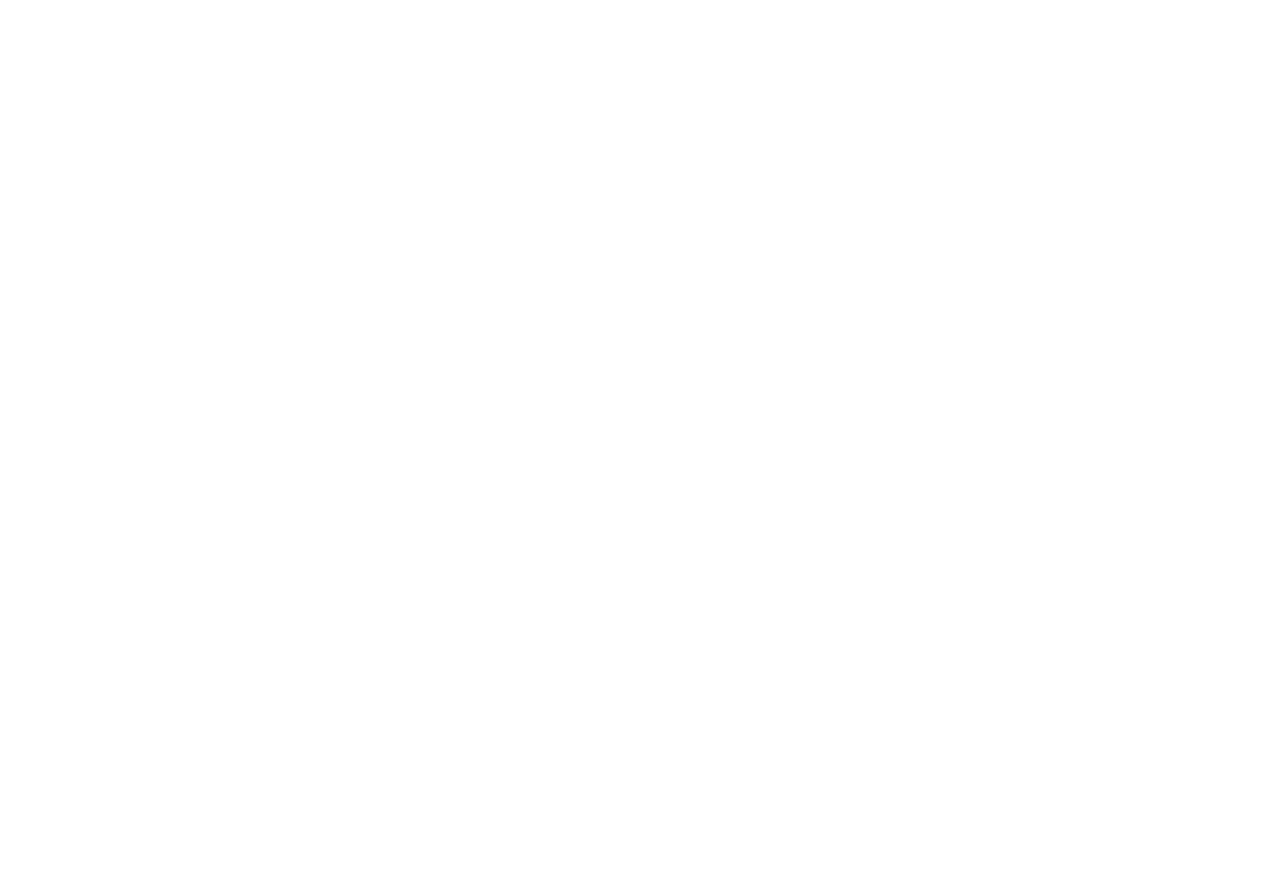
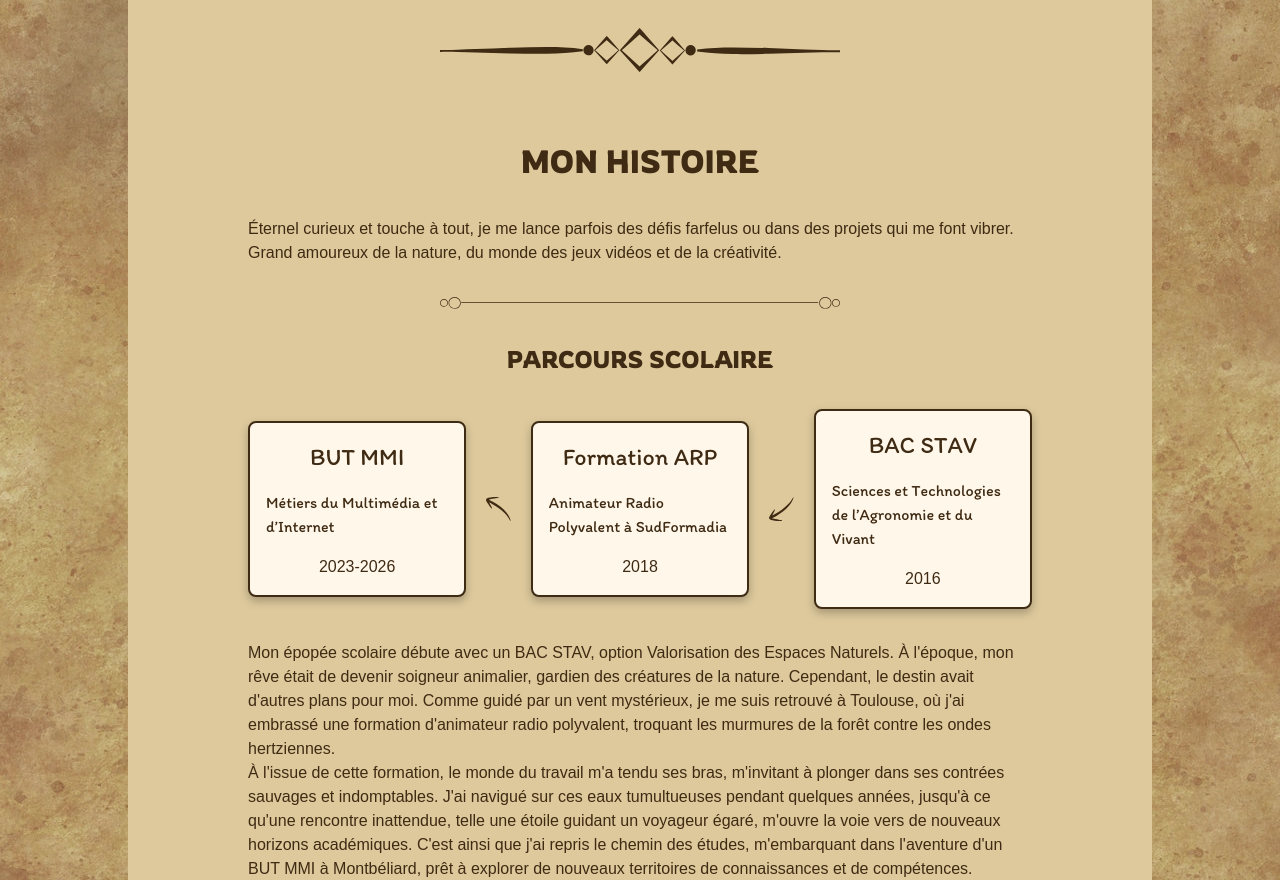
Before and after one commit to SamuelCharasse/Portfolio, a Vue app: page /about in a window 1280 px wide. Shown: the part 220-1100 px from the top of the page. Before the commit the page ends 800 px from the top, so only its background shows below. Built offline with nearby package versions, Linux system fonts and the light colour scheme; a web font is replaced by a local one.

Commit message:
feat: add page layout for about using blank data

```diff
--- /dev/null
+++ b/src/components/icons/Arrow.vue
@@ -0,0 +1,18 @@
+<!-- eslint-disable vue/multi-word-component-names -->
+<script setup lang="ts">
+defineProps<{
+    direction: 'top' | 'bottom'
+}>()
+
+</script>
+
+<template>
+    <svg v-if="direction === 'top'" width="48" height="48" viewBox="0 0 48 48" fill="none" xmlns="http://www.w3.org/2000/svg">
+<path d="M12.0952 4.09752C14.6954 3.56448 17.0746 3.20044 19.0897 2.91442C23.1331 2.34238 25.7073 2.05636 25.7203 1.53631C25.7333 1.01627 23.1201 0.444246 18.9077 0.379241C16.4123 0.343052 13.9177 0.495171 11.4452 0.834285C10.041 1.0293 8.5849 1.27629 7.07678 1.61432C6.32272 1.77033 5.58166 1.96536 4.8016 2.16038C3.86303 2.3938 2.96161 2.75698 2.12338 3.23945C1.57222 3.56859 1.09788 4.01189 0.732258 4.53955C0.488144 4.90832 0.312026 5.31784 0.212224 5.74868C0.0887644 5.86704 0.013717 6.02705 0.00170254 6.19766C-0.0103119 6.36826 0.0415811 6.53725 0.147234 6.67175C0.228788 7.59308 0.52248 8.48304 1.00531 9.27196C1.79837 10.5721 2.48739 11.6381 3.20245 12.7562C4.60657 14.9274 5.91967 16.8646 7.10277 18.4637C9.40396 21.662 11.0681 23.5211 11.5361 23.2871C12.0042 23.0531 11.2111 20.7519 9.52099 17.2416C8.67592 15.4865 7.60983 13.4323 6.38773 11.1571C6.32376 11.062 6.26725 10.962 6.21871 10.8581C7.88284 11.8462 9.963 13.0423 12.5502 14.5244C16.2035 16.6436 20.6759 19.3218 25.0702 22.455C29.4405 25.5111 33.4953 28.9953 37.1742 32.8559C40.1181 35.9338 42.7325 39.3107 44.9748 42.9317C46.665 45.6879 47.5751 47.4951 47.8871 47.391C48.1991 47.287 47.8871 45.2979 46.665 42.1906C44.9703 38.1145 42.6882 34.3082 39.8914 30.8927C36.3651 26.5659 32.3417 22.6691 27.9045 19.2828C23.852 16.1674 19.5954 13.3268 15.1634 10.7801C10.6781 8.17987 7.62285 6.64576 5.51668 5.70968C6.29674 5.44966 7.27182 5.21562 8.11689 4.9946C9.508 4.64357 10.8601 4.33156 12.1732 4.07153" fill="#3F2A13"/>
+</svg>
+<svg v-else width="48" height="48" viewBox="0 0 48 48" fill="none" xmlns="http://www.w3.org/2000/svg">
+<path d="M12.0952 43.6718C14.6954 44.2048 17.0746 44.5688 19.0897 44.8549C23.1331 45.4269 25.7073 45.7129 25.7203 46.233C25.7333 46.753 23.1201 47.325 18.9077 47.39C16.4123 47.4262 13.9177 47.2741 11.4452 46.935C10.041 46.74 8.5849 46.493 7.07678 46.155C6.32272 45.999 5.58166 45.8039 4.8016 45.6089C3.86303 45.3755 2.96161 45.0123 2.12338 44.5298C1.57222 44.2007 1.09788 43.7574 0.732258 43.2297C0.488144 42.861 0.312026 42.4514 0.212224 42.0206C0.0887644 41.9022 0.013717 41.7422 0.00170254 41.5716C-0.0103119 41.401 0.0415811 41.232 0.147234 41.0975C0.228788 40.1762 0.52248 39.2862 1.00531 38.4973C1.79837 37.1972 2.48739 36.1311 3.20245 35.0131C4.60656 32.8419 5.91967 30.9047 7.10277 29.3056C9.40395 26.1073 11.0681 24.2482 11.5361 24.4822C12.0042 24.7162 11.2111 27.0174 9.52098 30.5277C8.67592 32.2828 7.60982 34.337 6.38772 36.6122C6.32376 36.7073 6.26725 36.8073 6.21871 36.9112C7.88284 35.9231 9.963 34.727 12.5502 33.2449C16.2035 31.1257 20.6759 28.4475 25.0702 25.3142C29.4405 22.2582 33.4953 18.774 37.1742 14.9134C40.1181 11.8355 42.7325 8.4586 44.9748 4.83759C46.665 2.08136 47.5751 0.274227 47.8871 0.378239C48.1991 0.482246 47.8871 2.47141 46.665 5.57866C44.9703 9.65483 42.6882 13.4611 39.8914 16.8766C36.3651 21.2034 32.3417 25.1002 27.9045 28.4865C23.852 31.6019 19.5954 34.4425 15.1634 36.9892C10.6781 39.5894 7.62285 41.1235 5.51668 42.0596C6.29674 42.3196 7.27182 42.5537 8.11689 42.7747C9.508 43.1257 10.8601 43.4377 12.1732 43.6978" fill="#3F2A13"/>
+</svg>
+
+
+</template>
--- a/src/pages/about.vue
+++ b/src/pages/about.vue
@@ -1,15 +1,122 @@
 <!-- eslint-disable vue/multi-word-component-names -->
 <script setup lang="ts">
-import { RouterView } from 'vue-router';
+import Separateur1 from '@/components/icons/separateur1.vue'
+import Separateur2 from '@/components/icons/separateur2.vue'
+import CardAbout from '@/components/CardAbout.vue'
+import Separateur3 from '@/components/icons/separateur3.vue'
+import Arrow from '@/components/icons/Arrow.vue';
 </script>
 
 <template>
-    <header>
-        <div class="wrapper">
-            <h1 class="text-2xl bg-slate-400">Template About</h1>
-        </div>
-    </header>
-    <main>
-        <RouterView/>
-    </main>
+  <div class="h-full w-full bg-[url(/ScrollBackground2.webp)] p-32 bg-fixed">
+    <div class="bg-LightBrown p-2">
+      <div class="flex flex-col items-center p-28 *:space-y-8 *:flex *:flex-col *:items-center space-y-8">
+        <section class="flex flex-col items-center">
+          <Separateur1 />
+          <img src="" alt="" />
+          <h1>Mon histoire</h1>
+          <p>
+            Éternel curieux et touche à tout, je me lance parfois des défis farfelus ou dans des
+            projets qui me font vibrer. Grand amoureux de la nature, du monde des jeux vidéos et de
+            la créativité.
+          </p>
+        </section>
+        <Separateur2 />
+        <section class="">
+          <h2>Parcours scolaire</h2>
+          <div class="flex items-center gap-5">
+            <CardAbout
+              type="school"
+              title="BUT MMI"
+              location="Métiers du Multimédia et d’Internet"
+              period="2023-2026"
+              class="w-1/2"
+            />
+            <Arrow direction="top" />
+            <CardAbout
+              type="school"
+              title="Formation ARP"
+              location="Animateur Radio Polyvalent à SudFormadia"
+              period="2018"
+              class="w-1/2"
+            />
+            <Arrow direction="bottom" />
+            <CardAbout
+              type="school"
+              title="BAC STAV"
+              location="Sciences et Technologies de l’Agronomie et du Vivant"
+              period="2016"
+              class="w-1/2"
+            />
+          </div>
+          <p>
+            Mon épopée scolaire débute avec un BAC STAV, option Valorisation des Espaces Naturels. À
+            l'époque, mon rêve était de devenir soigneur animalier, gardien des créatures de la
+            nature. Cependant, le destin avait d'autres plans pour moi. Comme guidé par un vent
+            mystérieux, je me suis retrouvé à Toulouse, où j'ai embrassé une formation d'animateur
+            radio polyvalent, troquant les murmures de la forêt contre les ondes hertziennes.<br />
+            À l'issue de cette formation, le monde du travail m'a tendu ses bras, m'invitant à
+            plonger dans ses contrées sauvages et indomptables. J'ai navigué sur ces eaux
+            tumultueuses pendant quelques années, jusqu'à ce qu'une rencontre inattendue, telle une
+            étoile guidant un voyageur égaré, m'ouvre la voie vers de nouveaux horizons académiques.
+            C'est ainsi que j'ai repris le chemin des études, m'embarquant dans l'aventure d'un BUT
+            MMI à Montbéliard, prêt à explorer de nouveaux territoires de connaissances et de
+            compétences.
+          </p>
+        </section>
+        <section class="*:flex *:flex-col *:items-center">
+          <div>
+            <h2>Expériences professionnelles</h2>
+            <div class="grid grid-cols-3 gap-2 w-full">
+              <CardAbout
+                v-for="i in 5"
+                :key="i"
+                type="job"
+                title="Animateur Radio"
+                location="Radio Campus Toulouse"
+                period="2018-2021"
+              />
+            </div>
+            <p>
+              Mon odyssée professionnelle débute chez un fromager affineur à Clermont-Ferrand, la
+              fromagerie Nivesse. Dans cet antre des saveurs, j'ai plongé dans l'univers fascinant
+              des produits typiques de notre terroir, apprenant l'art délicat de préparer et
+              travailler un produit vivant.<br>Ma seconde escale m'a conduit dans les coulisses de la
+              restauration, où j'ai endossé le rôle de barman dans un restaurant à Aubière. Novice
+              dans ce milieu effervescent, j'ai dû rapidement m'imprégner de ses codes. Cette
+              expérience s'est révélée être une véritable école de vie, m'offrant de précieuses
+              compétences en service clientèle et la capacité de travailler sous pression. Hélas, la
+              vague impitoyable de la Covid-19 a emporté cet emploi... Le destin m'a alors guidé
+              vers Besançon, où j'ai trouvé refuge au sein de la voirie propreté de la ville.
+              Pendant un an et demi, j'ai arpenté les rues de la cité, cultivant l'esprit d'équipe,
+              l'initiative et l'adaptabilité.<br>Ma dernière aventure en date m'a mené au Grand Bain,
+              pour un emploi d'été. Telle une étoile filante, j'ai rapidement brillé, me voyant
+              confier des responsabilités malgré mon statut d'intérimaire. Mon expérience passée de
+              barman a su me démarquer, tant auprès de la clientèle que des responsables. Cette
+              opportunité m'a permis d'affiner davantage mes compétences en travail d'équipe,
+              initiative, autonomie et relation client.<br>Aujourd'hui, mon rêve serait de devenir
+              Narrative Designer. Conscient de l'instabilité qui règne sur le marché de l'emploi
+              dans le jeu vidéo, je continue à nourrir mes projets personnels, tel un jardinier
+              patient, dans l'espoir qu'un jour, mes créations seront remarquées et pourront
+              s'épanouir.
+            </p>
+          </div>
+          <Separateur3 />
+          <div class="w-full">
+            <h2>Expériences diverses</h2>
+            <div class="grid grid-cols-3 gap-2 w-full">
+              <CardAbout
+                v-for="i in 12"
+                :key="i"
+                type="job"
+                title="Animateur Radio"
+                location="Radio Campus Toulouse"
+                period="2018-2021"
+              />
+            </div>
+          </div>
+        </section>
+      </div>
+    </div>
+  </div>
 </template>
```
